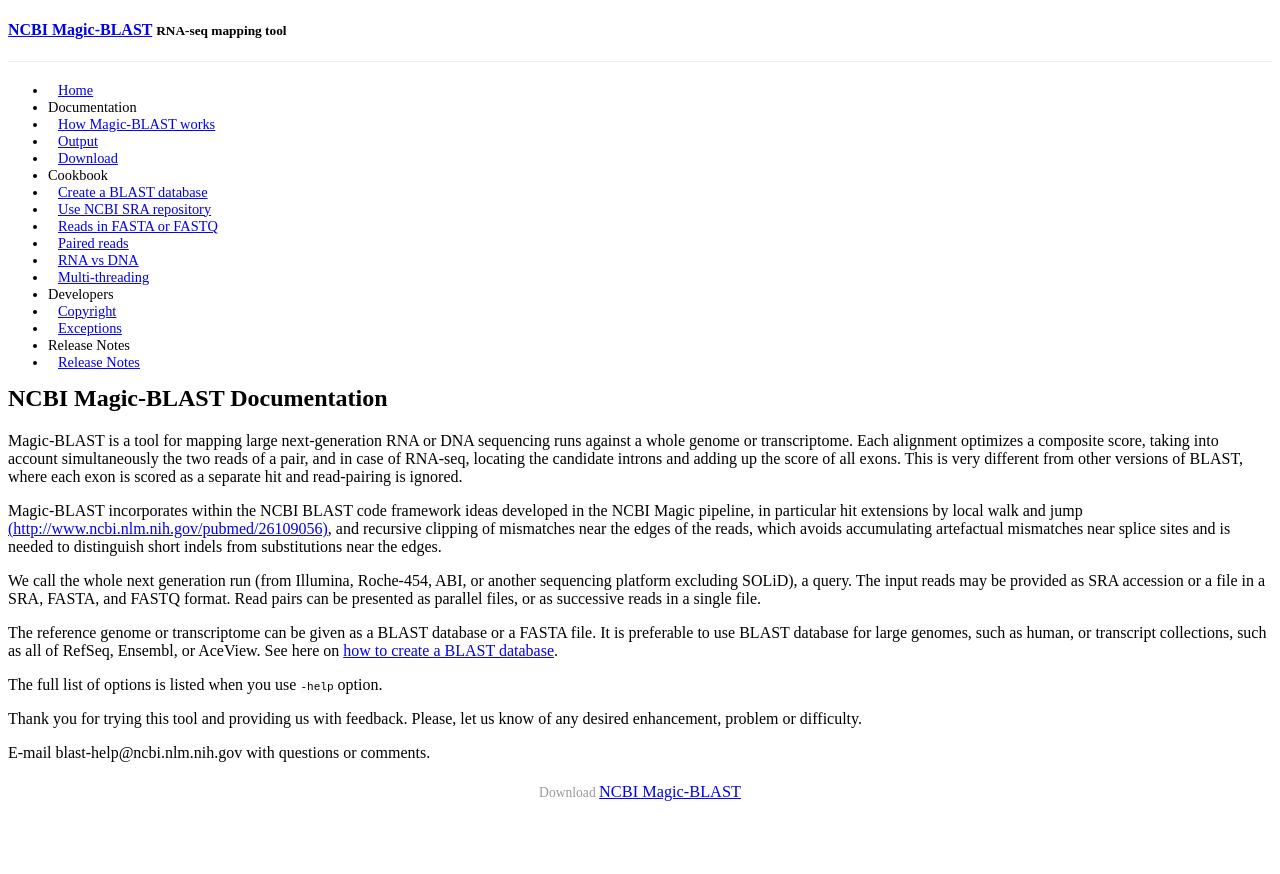
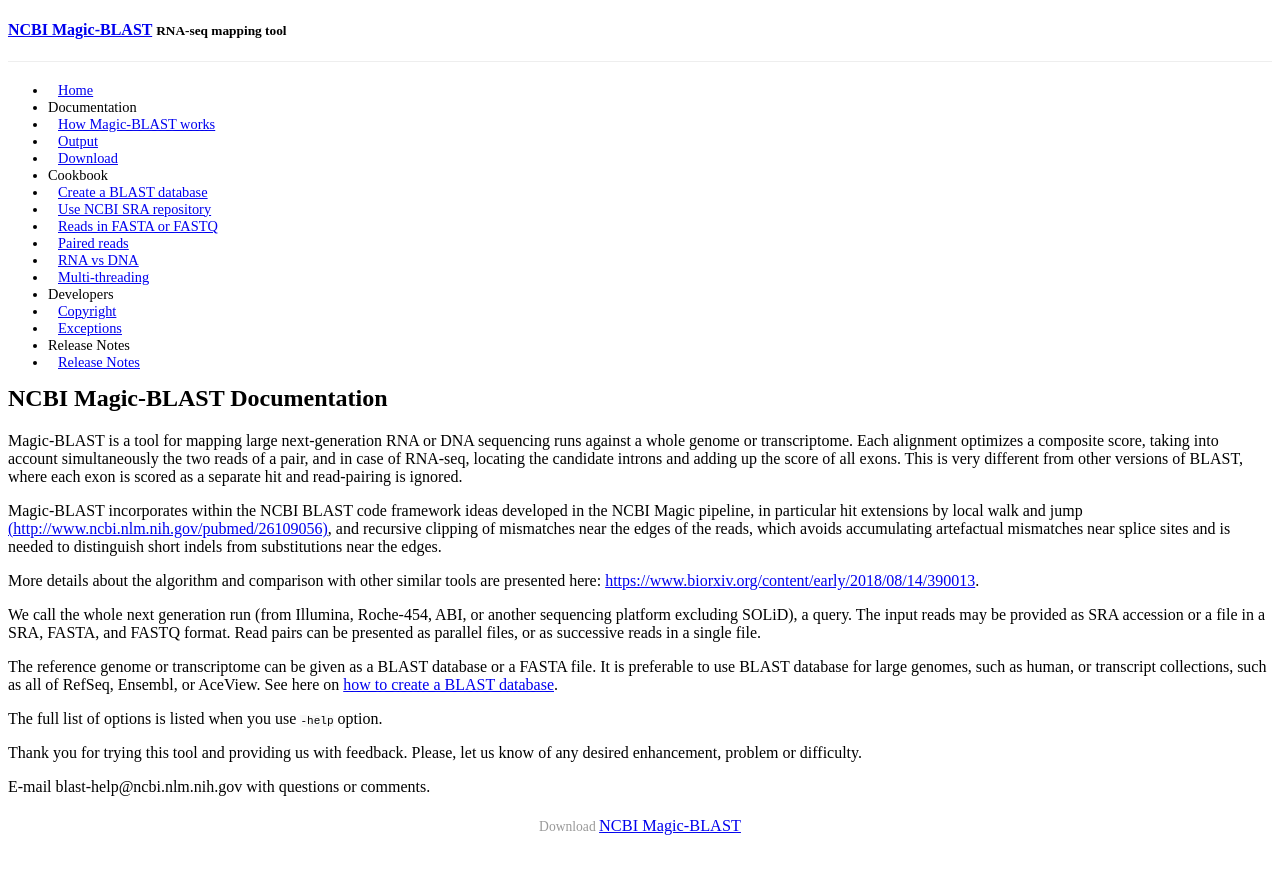
Before and after one commit to ncbi/magicblast, a Jekyll site: the page built from docs/index.md, in a window 1280 px wide. Shown: the top 874 px of the page. Built offline with Jekyll 4.4.1, drawn with Linux system fonts in a browser that asks for light colours; a style sheet for code colours, icons or effects is not loaded.

Commit message:
Added link to the paper

```diff
--- a/docs/index.md
+++ b/docs/index.md
@@ -18,6 +18,8 @@
 artefactual mismatches near splice sites and is needed to distinguish
 short indels from substitutions near the edges.
 
+More details about the algorithm and comparison with other similar tools are presented here: [https://www.biorxiv.org/content/early/2018/08/14/390013](https://www.biorxiv.org/content/early/2018/08/14/390013).
+
 We call the whole next generation run (from Illumina, Roche-454, ABI, or
 another sequencing platform excluding SOLiD), a query. The input reads may
 be provided as SRA accession or a file in a SRA, FASTA, and FASTQ format.
```
